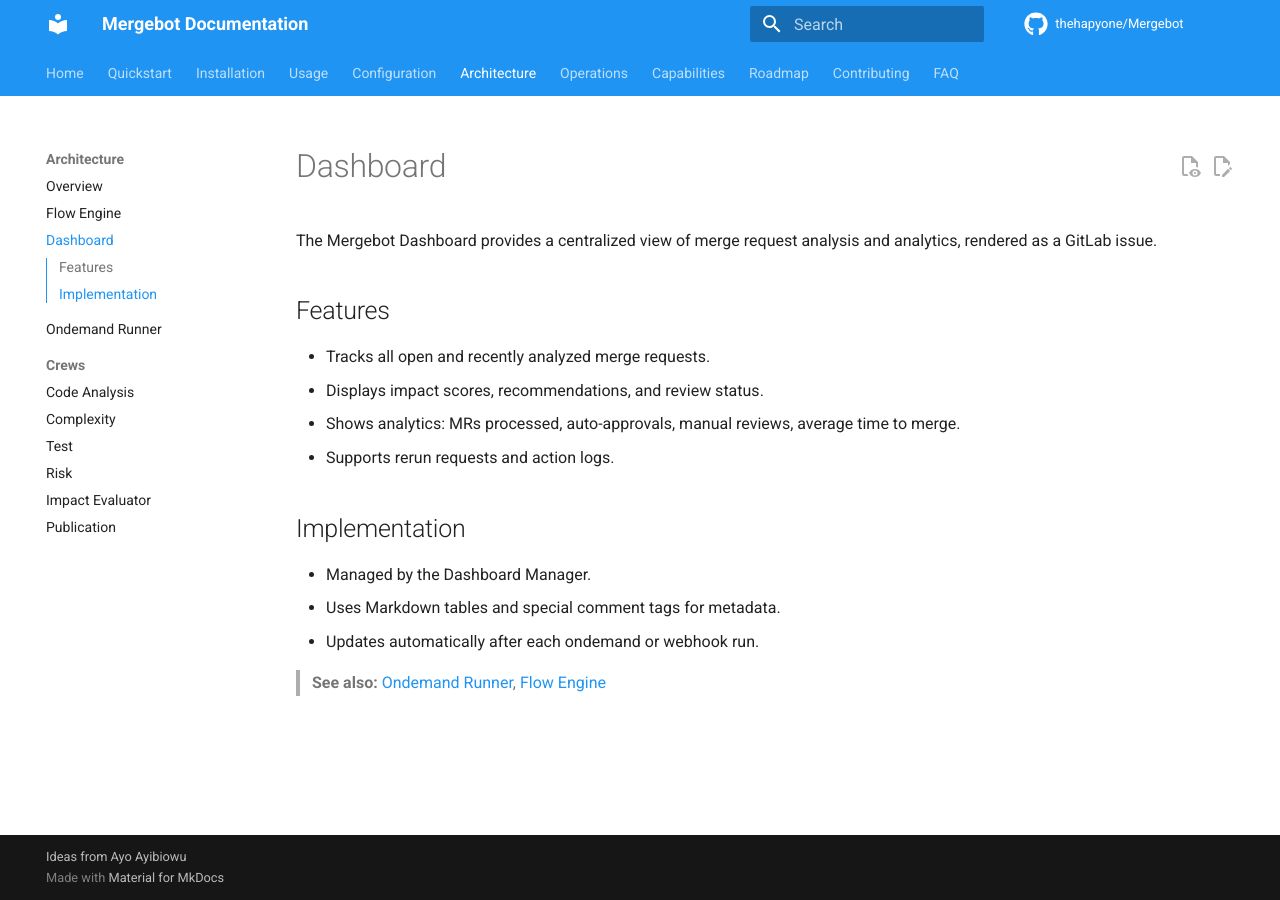
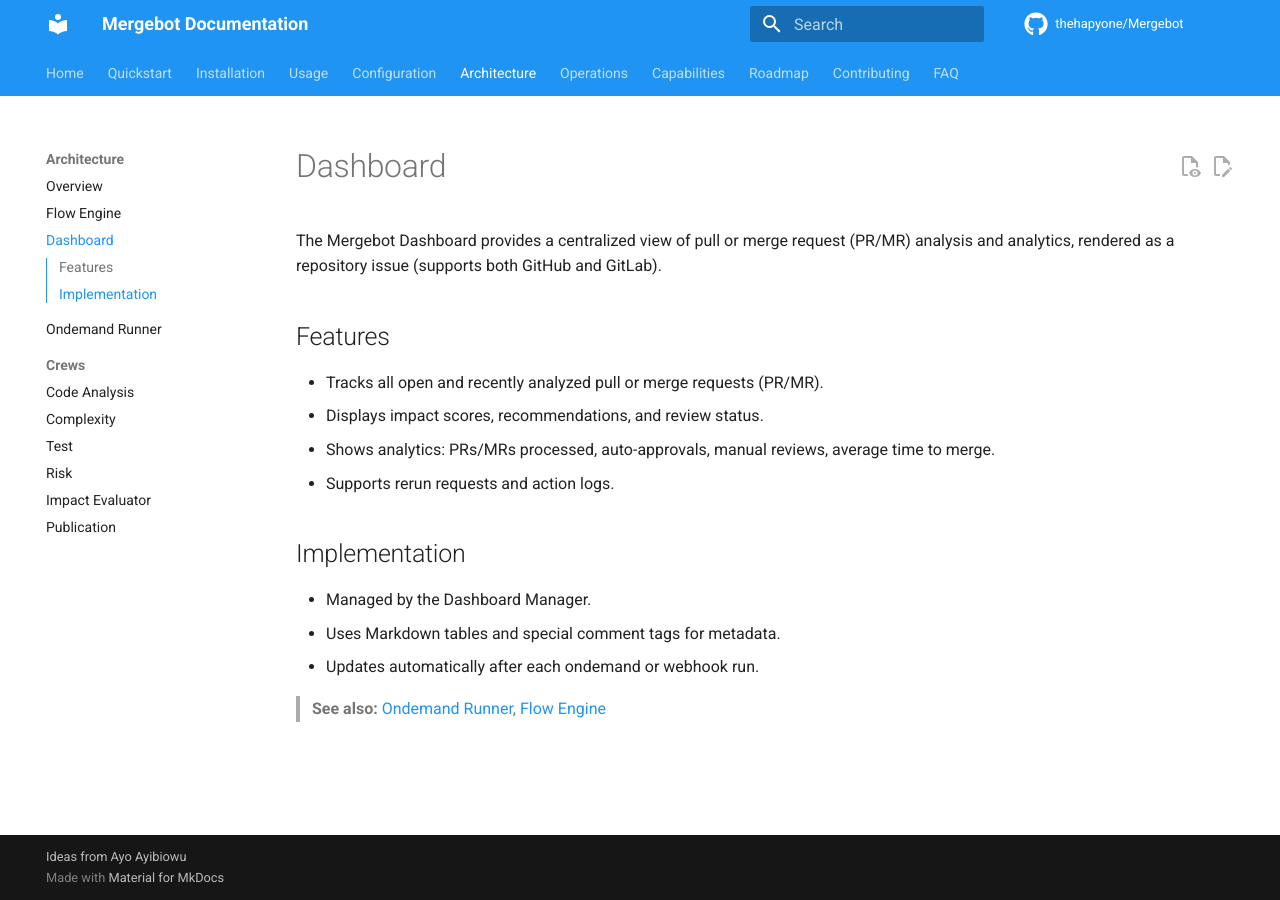
Before and after one commit to thehapyone/Mergebot, an MkDocs documentation site: the page built from docs/architecture/dashboard.md, in a window 1280 px wide. Built offline with MkDocs 1.6.1 and Material for MkDocs 9.7.7, drawn with Linux system fonts in a browser that asks for light colours; comment, search, counter and statistics services are not loaded.

Commit message:
Update docs to use inclusive PR/MR terminology and GitHub support
Standardize documentation and dashboard references from "merge request" (MR) to "pull or merge request (PR/MR)" throughout architecture docs and dashboard layout. Clarify support for both GitHub and GitLab, improving clarity and inclusivity for users on different platforms.

```diff
--- a/docs/architecture/dashboard.md
+++ b/docs/architecture/dashboard.md
@@ -1,12 +1,12 @@
 # Dashboard
 
-The Mergebot Dashboard provides a centralized view of merge request analysis and analytics, rendered as a GitLab issue.
+The Mergebot Dashboard provides a centralized view of pull or merge request (PR/MR) analysis and analytics, rendered as a repository issue (supports both GitHub and GitLab).
 
 ## Features
 
-- Tracks all open and recently analyzed merge requests.
+- Tracks all open and recently analyzed pull or merge requests (PR/MR).
 - Displays impact scores, recommendations, and review status.
-- Shows analytics: MRs processed, auto-approvals, manual reviews, average time to merge.
+- Shows analytics: PRs/MRs processed, auto-approvals, manual reviews, average time to merge.
 - Supports rerun requests and action logs.
 
 ## Implementation
```
Also changed, not shown: docs/architecture/flow.md (+1 -1 lines), docs/architecture/ondemand_runner.md (+2 -2 lines), docs/architecture/overview.md (+2 -2 lines), mergebot/dashboard/dashboard_layout.md (+4 -4 lines).
